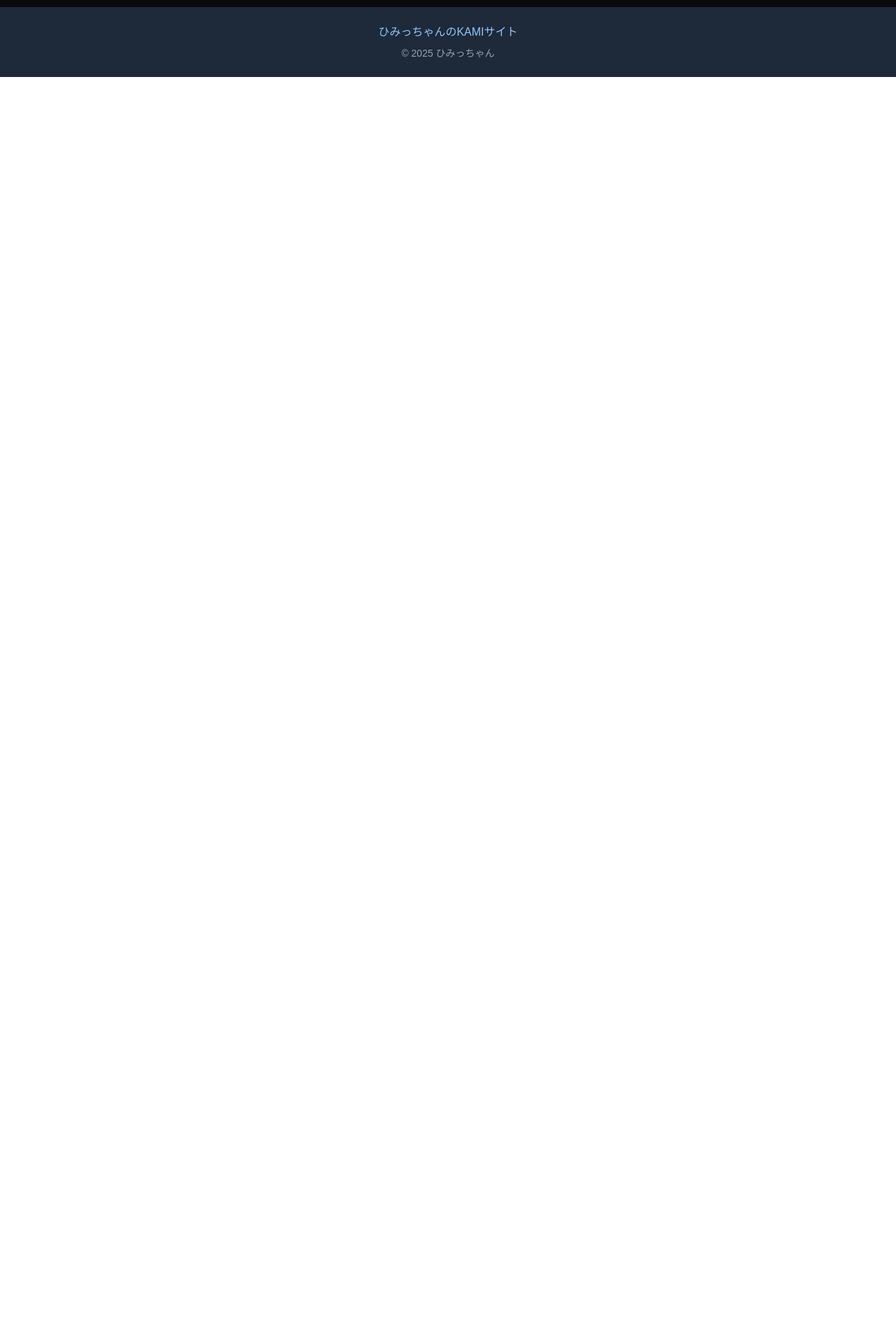
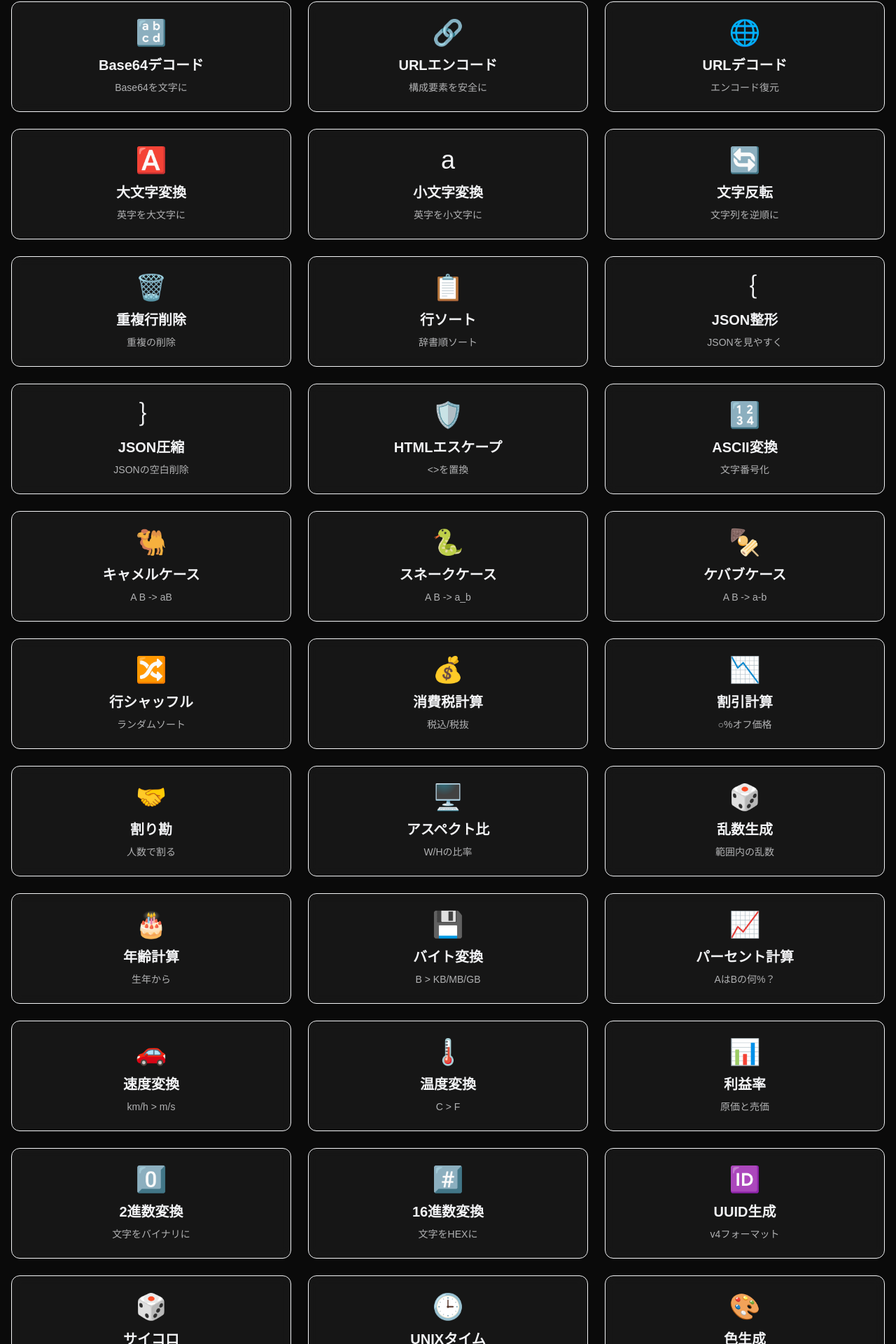
Before and after one commit to himitu-da/himitu-tool, a Next.js app: page / in a window 1280 px wide. Shown: the part 9806-11726 px from the top of the page at 70% size. Before the commit the page ends 9916 px from the top, so only its background shows below. Built offline with nearby package versions, Linux system fonts and the light colour scheme.

Commit message:
fix(tools): type errors & catch statements pt2

```diff
--- a/src/app/page.tsx
+++ b/src/app/page.tsx
@@ -20,6 +20,41 @@ export default function Home() {
     { title: "ハッシュ生成", path: "/hash-generator", icon: "#️⃣", desc: "テキストからSHA-256を生成" },
     { title: "ダミーテキスト生成", path: "/dummy-text", icon: "📃", desc: "文字数指定で生成" },
     { title: "タイマーツール", path: "/timer", icon: "⏲️", desc: "ブラウザで使える便利なタイマー。" },,
+    { title: "Base64エンコード", path: "/b64-enc", icon: "🔤", desc: "文字をBase64に" },
+    { title: "Base64デコード", path: "/b64-dec", icon: "🔡", desc: "Base64を文字に" },
+    { title: "URLエンコード", path: "/url-enc", icon: "🔗", desc: "構成要素を安全に" },
+    { title: "URLデコード", path: "/url-dec", icon: "🌐", desc: "エンコード復元" },
+    { title: "大文字変換", path: "/upper", icon: "🅰️", desc: "英字を大文字に" },
+    { title: "小文字変換", path: "/lower", icon: "a", desc: "英字を小文字に" },
+    { title: "文字反転", path: "/reverse", icon: "🔄", desc: "文字列を逆順に" },
+    { title: "重複行削除", path: "/dedup", icon: "🗑️", desc: "重複の削除" },
+    { title: "行ソート", path: "/sort-lines", icon: "📋", desc: "辞書順ソート" },
+    { title: "JSON整形", path: "/json-format", icon: "｛", desc: "JSONを見やすく" },
+    { title: "JSON圧縮", path: "/json-min", icon: "｝", desc: "JSONの空白削除" },
+    { title: "HTMLエスケープ", path: "/html-enc", icon: "🛡️", desc: "<>を置換" },
+    { title: "ASCII変換", path: "/ascii-enc", icon: "🔢", desc: "文字番号化" },
+    { title: "キャメルケース", path: "/camel-case", icon: "🐫", desc: "A B -> aB" },
+    { title: "スネークケース", path: "/snake-case", icon: "🐍", desc: "A B -> a_b" },
+    { title: "ケバブケース", path: "/kebab-case", icon: "🍢", desc: "A B -> a-b" },
+    { title: "行シャッフル", path: "/shuffle-lines", icon: "🔀", desc: "ランダムソート" },
+    { title: "消費税計算", path: "/tax-calc", icon: "💰", desc: "税込/税抜" },
+    { title: "割引計算", path: "/discount-calc", icon: "📉", desc: "○%オフ価格" },
+    { title: "割り勘", path: "/split-bill", icon: "🤝", desc: "人数で割る" },
+    { title: "アスペクト比", path: "/aspect-ratio", icon: "🖥️", desc: "W/Hの比率" },
+    { title: "乱数生成", path: "/random-num", icon: "🎲", desc: "範囲内の乱数" },
+    { title: "年齢計算", path: "/age-calc", icon: "🎂", desc: "生年から" },
+    { title: "バイト変換", path: "/byte-calc", icon: "💾", desc: "B > KB/MB/GB" },
+    { title: "パーセント計算", path: "/percent-calc", icon: "📈", desc: "AはBの何%？" },
+    { title: "速度変換", path: "/speed-calc", icon: "🚗", desc: "km/h > m/s" },
+    { title: "温度変換", path: "/temp-calc", icon: "🌡️", desc: "C > F" },
+    { title: "利益率", path: "/profit-margin", icon: "📊", desc: "原価と売価" },
+    { title: "2進数変換", path: "/bin-enc", icon: "0️⃣", desc: "文字をバイナリに" },
+    { title: "16進数変換", path: "/hex-enc", icon: "#️⃣", desc: "文字をHEXに" },
+    { title: "UUID生成", path: "/uuid", icon: "🆔", desc: "v4フォーマット" },
+    { title: "サイコロ", path: "/dice", icon: "🎲", desc: "1〜6のランダム" },
+    { title: "UNIXタイム", path: "/unix-time", icon: "🕒", desc: "現在時刻の秒数" },
+    { title: "色生成", path: "/color-gen", icon: "🎨", desc: "ランダム配色" },
+    { title: "日付差分", path: "/days-diff", icon: "📅", desc: "日数計算" },,
     { title: "Base64エンコード", path: "/b64-enc", icon: "🔤", desc: "文字をBase64に" },
     { title: "Base64デコード", path: "/b64-dec", icon: "🔡", desc: "Base64を文字に" },
     { title: "URLエンコード", path: "/url-enc", icon: "🔗", desc: "構成要素を安全に" },
```
